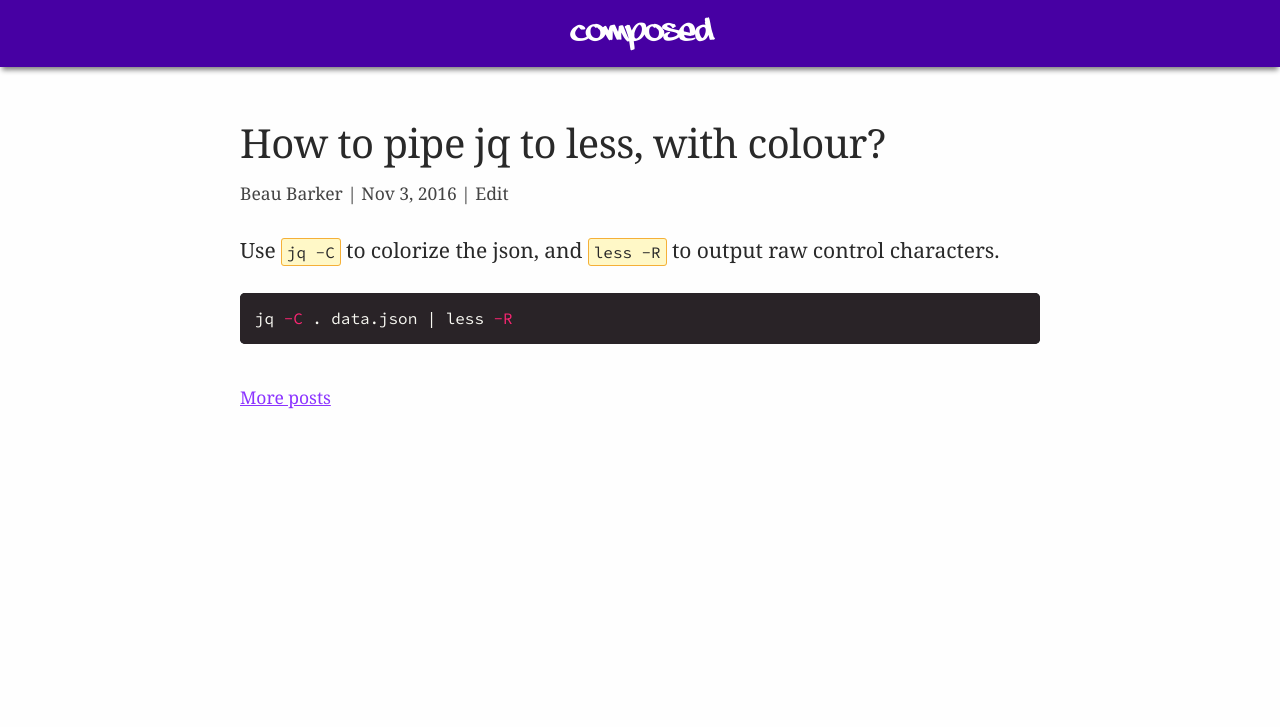
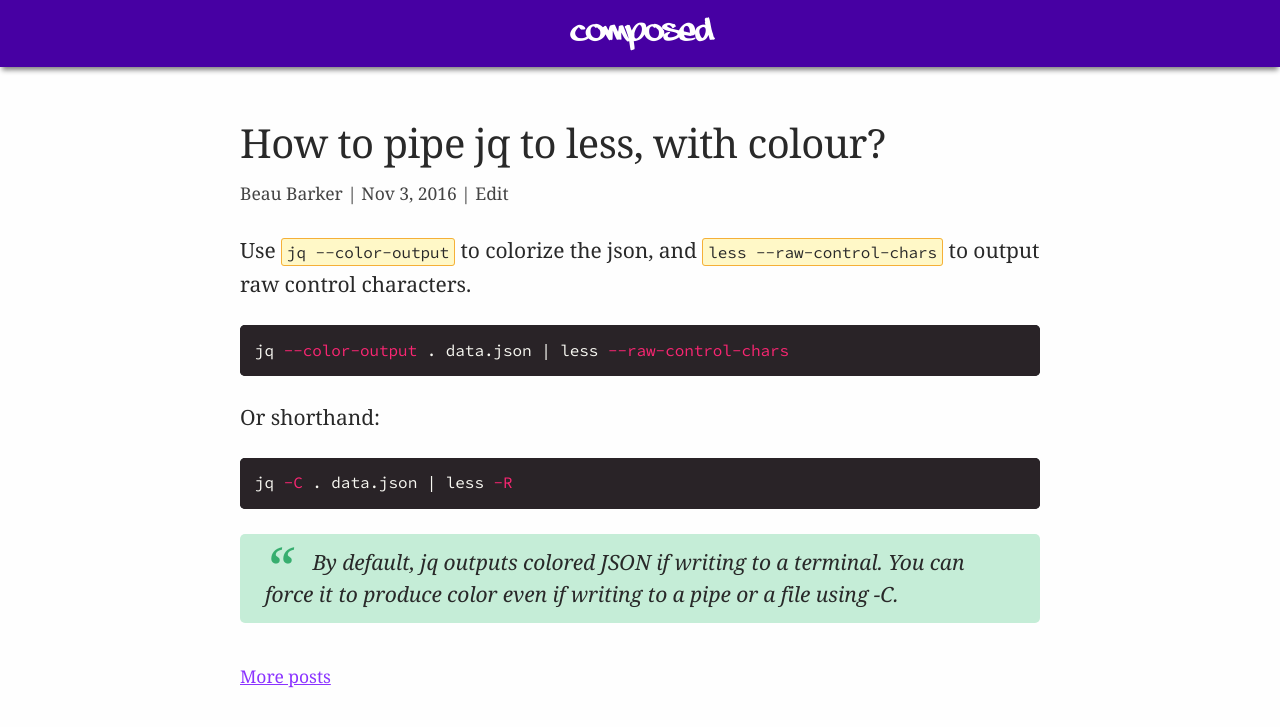
Before and after one commit to explodinglabs/explodinglabs.github.io, a Jekyll site: the page built from docs/_posts/2016-11-03-pipe-jq-to-less.markdown, in a window 1280 px wide. Shown: the top 727 px of the page. Built offline with Jekyll 4.4.1, drawn with Linux system fonts in a browser that asks for light colours.

Commit message:
Update 2016-11-03-pipe-jq-to-less.markdown

````diff
--- a/docs/_posts/2016-11-03-pipe-jq-to-less.markdown
+++ b/docs/_posts/2016-11-03-pipe-jq-to-less.markdown
@@ -3,9 +3,18 @@ layout: post
 title: How to pipe jq to less, with colour?
 permalink: /pipe-jq-to-less
 ---
-Use `jq -C` to colorize the json, and `less -R` to output raw control
+Use `jq --color-output` to colorize the json,
+and `less --raw-control-chars` to output raw control
 characters.
 
 ```sh
+jq --color-output . data.json | less --raw-control-chars
+```
+
+Or shorthand:
+```sh
 jq -C . data.json | less -R
 ```
+
+> By default, jq outputs colored JSON if writing to a terminal.
+> You can force it to produce color even if writing to a pipe or a file using -C.
````
